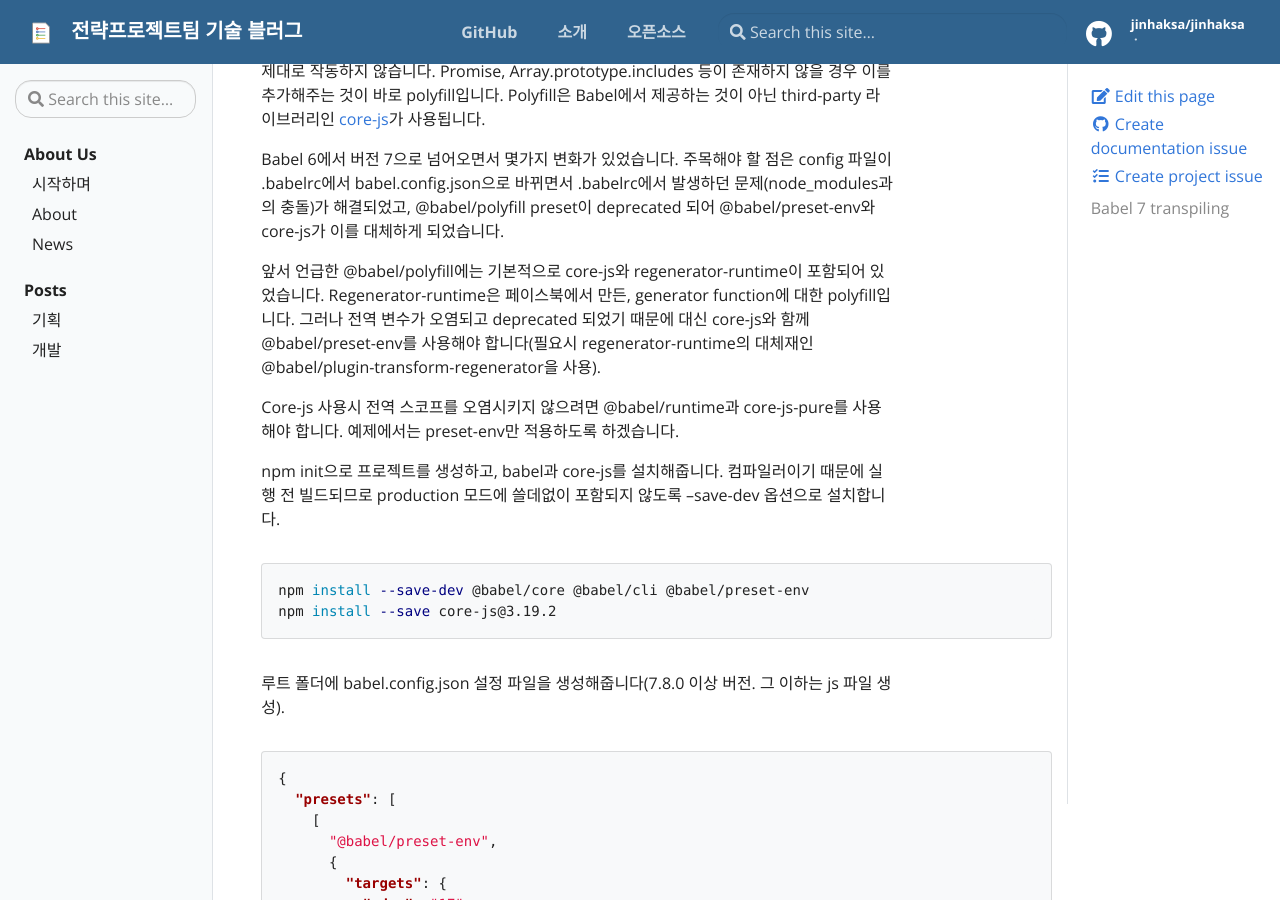
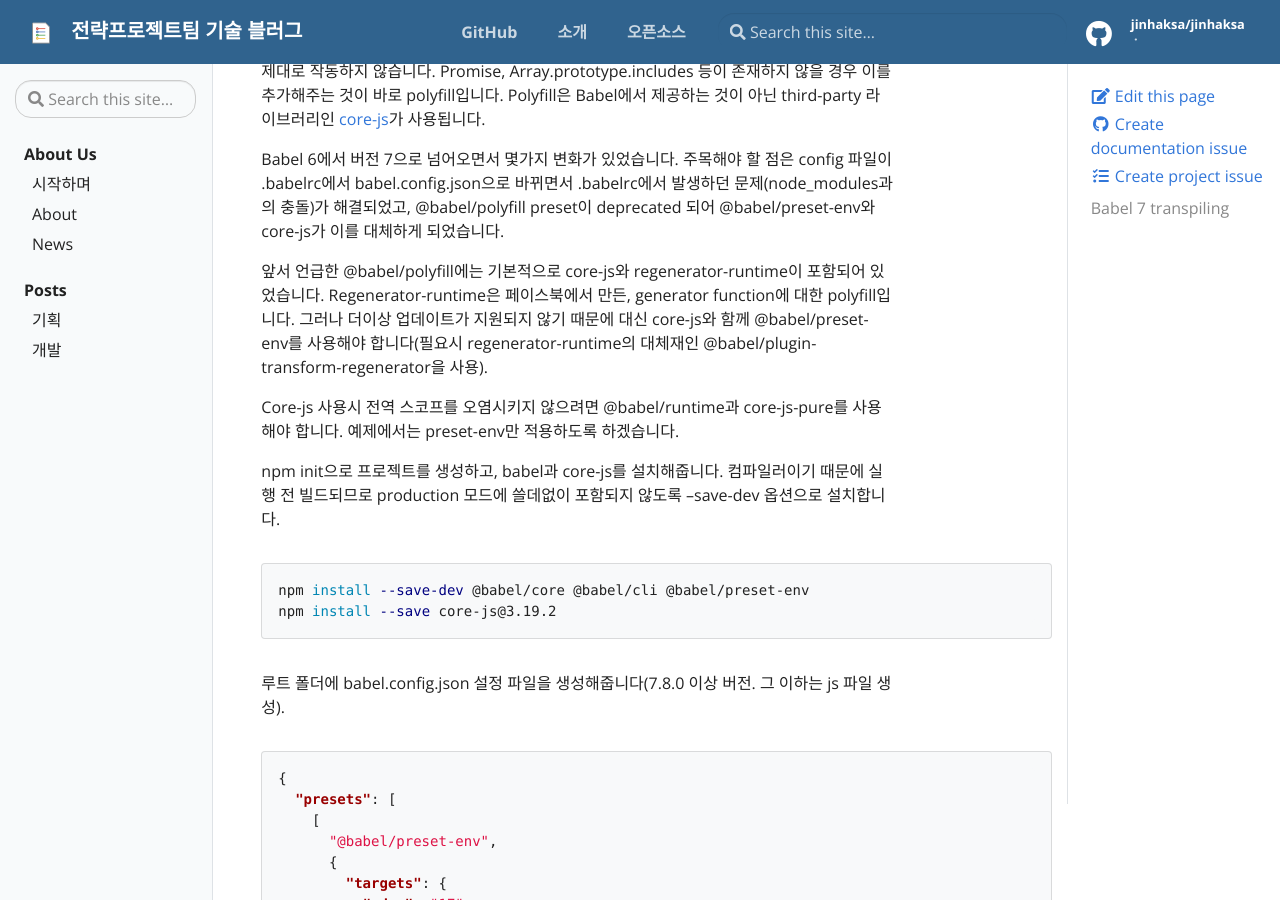
Before and after one commit to jinhaksa/jinhaksa.github.io, a Jekyll site: the page built from _posts/dev/2021-11-30-babel7-transpiling.md, in a window 1280 px wide and 900 px high, scrolled down 1126 px. Built offline with Jekyll 4.4.1, drawn with Linux system fonts in a browser that asks for light colours.

Commit message:
문구 수정

```diff
--- a/_posts/dev/2021-11-30-babel7-transpiling.md
+++ b/_posts/dev/2021-11-30-babel7-transpiling.md
@@ -35,7 +35,7 @@ Promise 브라우저 목록(출처:[MDN](https://developer.mozilla.org/en-US/doc
 
 Babel 6에서 버전 7으로 넘어오면서 몇가지 변화가 있었습니다. 주목해야 할 점은 config 파일이 .babelrc에서 babel.config.json으로 바뀌면서 .babelrc에서 발생하던 문제(node_modules과의 충돌)가 해결되었고, @babel/polyfill preset이 deprecated 되어 @babel/preset-env와 core-js가 이를 대체하게 되었습니다.
 
-앞서 언급한 @babel/polyfill에는 기본적으로 core-js와 regenerator-runtime이 포함되어 있었습니다. Regenerator-runtime은 페이스북에서 만든, generator function에 대한 polyfill입니다. 그러나 전역 변수가 오염되고 deprecated 되었기 때문에 대신 core-js와 함께 @babel/preset-env를 사용해야 합니다(필요시 regenerator-runtime의 대체재인 @babel/plugin-transform-regenerator을 사용).
+앞서 언급한 @babel/polyfill에는 기본적으로 core-js와 regenerator-runtime이 포함되어 있었습니다. Regenerator-runtime은 페이스북에서 만든, generator function에 대한 polyfill입니다. 그러나 더이상 업데이트가 지원되지 않기 때문에 대신 core-js와 함께 @babel/preset-env를 사용해야 합니다(필요시 regenerator-runtime의 대체재인 @babel/plugin-transform-regenerator을 사용).
 
 Core-js 사용시 전역 스코프를 오염시키지 않으려면 @babel/runtime과 core-js-pure를 사용해야 합니다. 예제에서는 preset-env만 적용하도록 하겠습니다.
 
```
